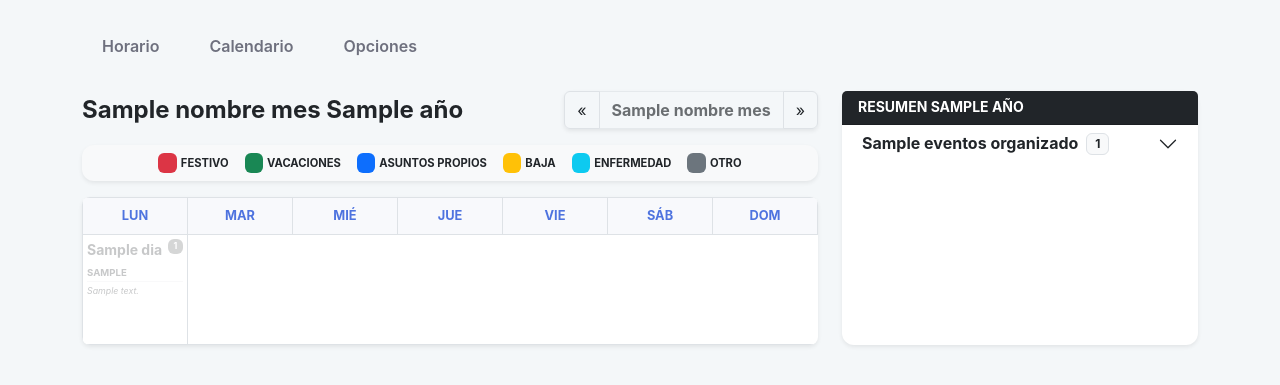
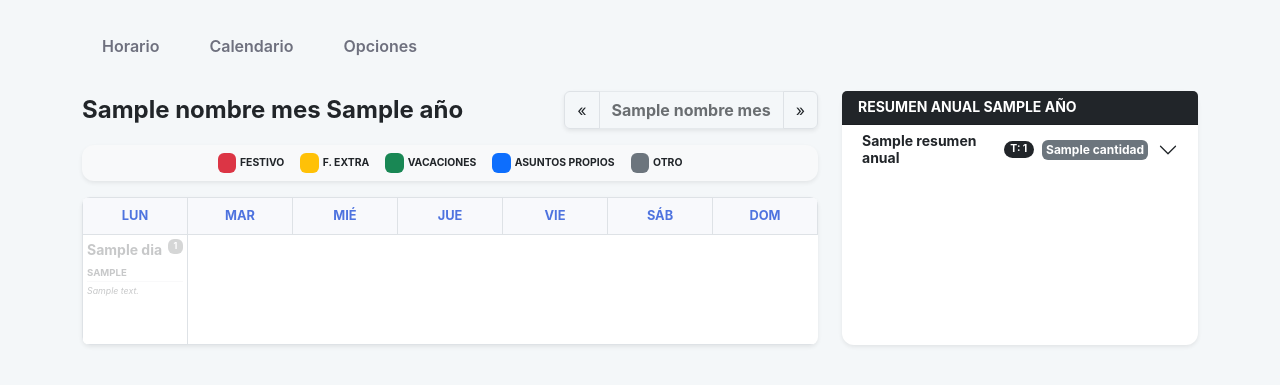
Before and after one commit to janorum/Gestion-de-horario, a Django app: template apps/calendario/templates/calendario/calendario.html in a window 1280 px wide. Shown: the part 57-442 px from the top of the page. Run offline with Django 5.2, Linux system fonts and the light colour scheme; the template is opened without the code that fills it: most values are stand-ins (such as "Sample title", 1, 10 or a date in 2020).

Commit message:
mejoras festivos calendario

```diff
--- a/apps/calendario/templates/calendario/calendario.html
+++ b/apps/calendario/templates/calendario/calendario.html
@@ -14,12 +14,11 @@
 
         <div class="card shadow-sm border-0 mb-3 bg-light">
             <div class="card-body p-2 d-flex flex-wrap justify-content-center gap-3">
-                <div class="d-flex align-items-center"><span class="badge bg-danger me-1">&nbsp;</span> <small class="fw-bold" style="font-size: 0.7rem;">FESTIVO</small></div>
-                <div class="d-flex align-items-center"><span class="badge bg-success me-1">&nbsp;</span> <small class="fw-bold" style="font-size: 0.7rem;">VACACIONES</small></div>
-                <div class="d-flex align-items-center"><span class="badge bg-primary me-1">&nbsp;</span> <small class="fw-bold" style="font-size: 0.7rem;">ASUNTOS PROPIOS</small></div>
-                <div class="d-flex align-items-center"><span class="badge bg-warning me-1 text-dark">&nbsp;</span> <small class="fw-bold" style="font-size: 0.7rem;">BAJA</small></div>
-                <div class="d-flex align-items-center"><span class="badge bg-info me-1 text-dark">&nbsp;</span> <small class="fw-bold" style="font-size: 0.7rem;">ENFERMEDAD</small></div>
-                <div class="d-flex align-items-center"><span class="badge bg-secondary me-1">&nbsp;</span> <small class="fw-bold" style="font-size: 0.7rem;">OTRO</small></div>
+                <div class="d-flex align-items-center"><span class="badge bg-danger me-1">&nbsp;</span> <small class="fw-bold" style="font-size: 0.65rem;">FESTIVO</small></div>
+                <div class="d-flex align-items-center"><span class="badge bg-warning me-1 text-white">&nbsp;</span> <small class="fw-bold" style="font-size: 0.65rem;">F. EXTRA</small></div>
+                <div class="d-flex align-items-center"><span class="badge bg-success me-1">&nbsp;</span> <small class="fw-bold" style="font-size: 0.65rem;">VACACIONES</small></div>
+                <div class="d-flex align-items-center"><span class="badge bg-primary me-1">&nbsp;</span> <small class="fw-bold" style="font-size: 0.65rem;">ASUNTOS PROPIOS</small></div>
+                <div class="d-flex align-items-center"><span class="badge bg-secondary me-1">&nbsp;</span> <small class="fw-bold" style="font-size: 0.65rem;">OTRO</small></div>
             </div>
         </div>
 
@@ -39,7 +38,7 @@
                         {% for dia in semana %}
                         <td class="p-0 position-relative dia-calendario {{ dia.clase_evento }} {% if not dia.es_mes_actual %}opacity-25{% endif %}"
                             style="cursor: pointer; vertical-align: top;"
-                            onclick="abrirEditor('{{ dia.fecha }}', '{{ dia.descripcion }}')"
+                            onclick="abrirEditor('{{ dia.fecha }}', '{{ dia.tipo_dia }}', '{{ dia.descripcion }}', '{{ dia.tipo_raw }}', '{{ dia.es_oficial|yesno:'true,false' }}')"
                             title="Click para editar">
 
                             <div class="p-1 h-100 d-flex flex-column text-start">
@@ -52,7 +51,7 @@
 
                                 {% if dia.tipo_dia %}
                                 <div class="mt-1 d-flex flex-column">
-                                    <div class="fw-bolder text-uppercase" style="font-size: 0.6rem; line-height: 1;">
+                                    <div class="fw-bolder text-uppercase text-truncate" style="font-size: 0.6rem; line-height: 1;">
                                         {{ dia.tipo_dia }}
                                     </div>
                                     {% if dia.descripcion %}
@@ -74,29 +73,41 @@
     </div>
 
     <div class="col-xl-4">
-        <div class="card shadow-sm border-0 h-100 d-flex flex-column" style="max-height: 700px;">
+        <div class="card shadow-sm border-0 h-100 d-flex flex-column" style="max-height: 750px;">
             <div class="card-header bg-dark text-white py-2">
-                <h6 class="mb-0 small fw-bold text-uppercase">Resumen {{ año }}</h6>
+                <h6 class="mb-0 small fw-bold text-uppercase">Resumen Anual {{ año }}</h6>
             </div>
             <div class="card-body p-0 overflow-auto">
                 <div class="accordion accordion-flush" id="accFestivos">
-                    {% for mes_nombre, eventos in eventos_organizados.items %}
-                    {% if eventos %}
+                    {% for mes_nombre, info in resumen_anual.items %}
+                    {% if info.eventos %}
                     <div class="accordion-item">
                         <h2 class="accordion-header">
-                            <button class="accordion-button collapsed py-2 small fw-bold" type="button" data-bs-toggle="collapse" data-bs-target="#m{{ forloop.counter }}">
-                                {{ mes_nombre }} <span class="badge bg-light text-dark border ms-2">{{ eventos|length }}</span>
+                            <button class="accordion-button collapsed py-2 d-flex align-items-center" type="button" data-bs-toggle="collapse" data-bs-target="#m{{ forloop.counter }}">
+                                <span class="fw-bold small me-2">{{ mes_nombre }}</span>
+                                <span class="badge bg-dark rounded-pill me-auto" style="font-size: 0.65rem;">T: {{ info.eventos|length }}</span>
+
+                                <div class="d-flex gap-1 ms-2">
+                                    {% for tipo, cantidad in info.conteos.items %}
+                                        {% if tipo == 'FESTIVO' %}<span class="badge bg-danger p-1" style="min-width: 18px;">{{ cantidad }}</span>
+                                        {% elif tipo == 'FESTIVO_EXTRA' %}<span class="badge bg-warning text-white p-1" style="min-width: 18px;">{{ cantidad }}</span>
+                                        {% elif tipo == 'VACACIONES' %}<span class="badge bg-success p-1" style="min-width: 18px;">{{ cantidad }}</span>
+                                        {% elif tipo == 'ASUNTOS_PROPIOS' %}<span class="badge bg-primary p-1" style="min-width: 18px;">{{ cantidad }}</span>
+                                        {% else %}<span class="badge bg-secondary p-1" style="min-width: 18px;">{{ cantidad }}</span>
+                                        {% endif %}
+                                    {% endfor %}
+                                </div>
                             </button>
                         </h2>
                         <div id="m{{ forloop.counter }}" class="accordion-collapse collapse">
                             <div class="accordion-body p-0">
-                                {% for ev in eventos %}
+                                {% for ev in info.eventos %}
                                 <div class="p-2 border-bottom d-flex justify-content-between align-items-center {{ ev.clase }}" style="border-left: 4px solid rgba(0,0,0,0.2) !important;">
                                     <div>
                                         <div class="fw-bold small">{{ ev.nombre }}</div>
                                         <div class="small opacity-85" style="font-size:0.65rem">{{ ev.fecha|date:"d M" }} - {{ ev.tipo_label }}</div>
                                     </div>
-                                    {% if ev.borrable %}
+                                    {% if ev.borrable and ev.id %}
                                     <a href="{% url 'calendario:borrar_evento' ev.id %}" class="btn btn-sm btn-light border p-0 px-2 fw-bold" style="color: inherit;">&times;</a>
                                     {% endif %}
                                 </div>
@@ -114,7 +125,7 @@
 
 <div class="modal fade" id="modalDia" tabindex="-1">
     <div class="modal-dialog modal-sm modal-dialog-centered">
-        <form action="{% url 'calendario:guardar_evento' %}" method="POST" class="modal-content border-0 shadow">
+        <form action="{% url 'calendario:guardar_evento' %}" method="POST" id="form-dia" class="modal-content border-0 shadow">
             {% csrf_token %}
             <div class="modal-header bg-light py-2">
                 <h6 class="modal-title fw-bold text-dark small text-uppercase">Configurar Día</h6>
@@ -126,9 +137,10 @@
                     <label class="form-label small fw-bold text-muted text-uppercase">Día</label>
                     <div id="label-fecha" class="form-control-plaintext fw-bold text-primary py-0 fs-5"></div>
                 </div>
+                <div id="controles-edicion">
                     <div class="mb-3">
                         <label class="form-label small fw-bold text-muted text-uppercase">Tipo</label>
-                    <select name="tipo" class="form-select form-select-sm" required>
+                        <select name="tipo" id="select-tipo" class="form-select form-select-sm" required>
                             <option value="" disabled selected>Elegir tipo...</option>
                             {% for valor, etiqueta in tipos_opciones %}
                             <option value="{{ valor }}">{{ etiqueta }}</option>
@@ -140,30 +152,75 @@
                         <input type="text" name="descripcion" id="input-desc" class="form-control form-control-sm" placeholder="Ej: Gripe, Viaje...">
                     </div>
                 </div>
-            <div class="modal-footer bg-light border-0 py-2">
-                <button type="submit" class="btn btn-primary btn-sm w-100 fw-bold shadow-sm">Guardar</button>
+                <div id="msg-oficial" class="alert alert-info py-2 small mb-0" style="display:none;">
+                    Este es un festivo oficial y no se puede modificar.
+                </div>
+            </div>
+            <div class="modal-footer bg-light border-0 py-2 d-flex flex-column gap-2">
+                <button type="submit" id="btn-guardar" class="btn btn-primary btn-sm w-100 fw-bold shadow-sm">Guardar</button>
+                <button type="button" id="btn-desmarcar" class="btn btn-outline-danger btn-sm w-100 fw-bold" onclick="desmarcarDia()">
+                    Desmarcar Día
+                </button>
             </div>
         </form>
     </div>
 </div>
 
 <script>
-function abrirEditor(fecha, descActual) {
+function abrirEditor(fecha, tipoDia, descActual, tipoRaw, esOficial) {
     document.getElementById('input-fecha').value = fecha;
     const partes = fecha.split('-');
     document.getElementById('label-fecha').innerText = `${partes[2]}/${partes[1]}/${partes[0]}`;
     document.getElementById('input-desc').value = (descActual === 'None' || descActual === '') ? '' : descActual;
+
+    const selectTipo = document.getElementById('select-tipo');
+    const controles = document.getElementById('controles-edicion');
+    const msgOficial = document.getElementById('msg-oficial');
+    const btnGuardar = document.getElementById('btn-guardar');
+    const btnBorrar = document.getElementById('btn-desmarcar');
+
+    if (esOficial === 'true') {
+        controles.style.display = 'none';
+        msgOficial.style.display = 'block';
+        btnGuardar.style.display = 'none';
+        btnBorrar.style.display = 'none';
+    } else {
+        controles.style.display = 'block';
+        msgOficial.style.display = 'none';
+        btnGuardar.style.display = 'block';
+
+        if (tipoRaw && tipoRaw !== 'None' && tipoRaw !== '') {
+            selectTipo.value = (tipoRaw === 'FESTIVO_EXTRA') ? 'FESTIVO' : tipoRaw;
+        } else {
+            selectTipo.value = "";
+        }
+        btnBorrar.style.display = (tipoRaw && tipoRaw !== '' && tipoRaw !== 'None') ? 'block' : 'none';
+    }
+
     var myModal = new bootstrap.Modal(document.getElementById('modalDia'));
     myModal.show();
+}
+
+function desmarcarDia() {
+    const select = document.getElementById('select-tipo');
+    let optBorrar = select.querySelector('option[value="BORRAR"]');
+    if (!optBorrar) {
+        optBorrar = document.createElement('option');
+        optBorrar.value = 'BORRAR';
+        optBorrar.text = 'BORRAR';
+        select.appendChild(optBorrar);
+    }
+    optBorrar.selected = true;
+    select.closest('form').submit();
 }
 </script>
 
 <style>
     .dia-calendario:hover { filter: brightness(0.92); transition: 0.2s; }
-    .dia-calendario { border: 1px solid #dee2e6 !important; }
+    .dia-calendario { border: 1px solid #dee2e6 !important; background-color: #fff; }
     .accordion-button:focus { box-shadow: none; }
+    .accordion-button::after { margin-left: 10px; } /* Separa la flecha de los badges */
     .btn-light { background-color: rgba(255,255,255,0.2); border: none; color: white !important; }
     .btn-light:hover { background-color: rgba(255,255,255,0.4); }
-    .badge { min-width: 15px; }
 </style>
 {% endblock %}
```
Also changed, not shown: apps/calendario/services/calendario_service.py (+29 -14 lines), apps/calendario/views.py (+11 -7 lines), db.sqlite3. Lines whose indentation alone changed are shown as unchanged.
